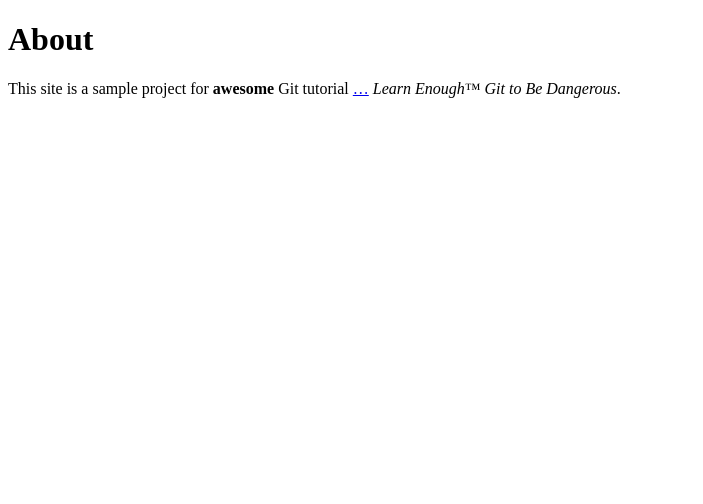
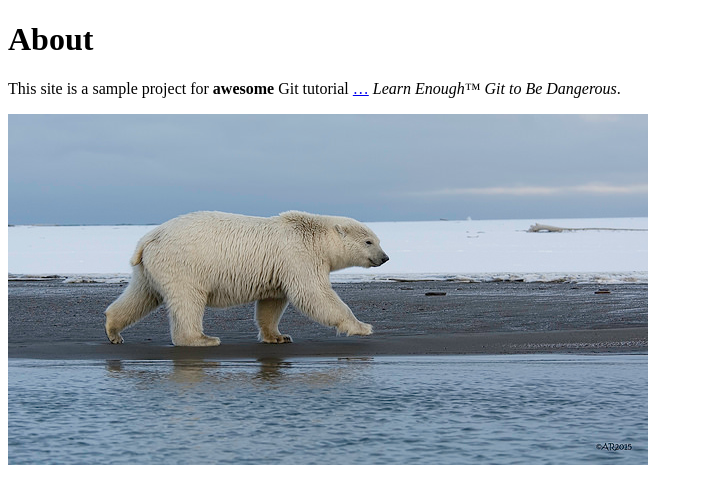
Before and after one commit to brandonprograms/website, a plain HTML site: page about.html in a window 1280 px wide. Shown: the whole page, without its empty margins (0-703 px from the left). Drawn offline with Linux system fonts and the light colour scheme.

Commit message:
Add an image

```diff
--- a/about.html
+++ b/about.html
@@ -10,6 +10,7 @@
           <a href="http://learnenough.com/git-tutorial">…</a>
           <em>Learn Enough™ Git to Be Dangerous</em>.
         </p>
-        </thead>
+        </head>
+	<img src="images/polar_bear.jpg" alt="Polar bear">
       </body>
 </html>
```
Also changed, not shown: images/polar_bear.jpg (added).
